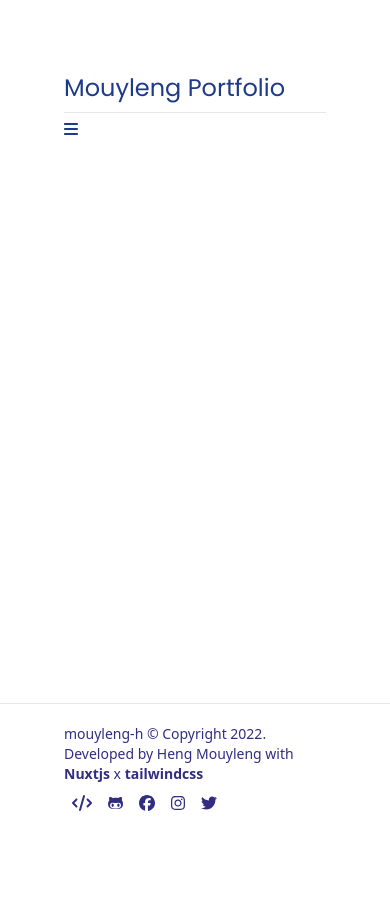
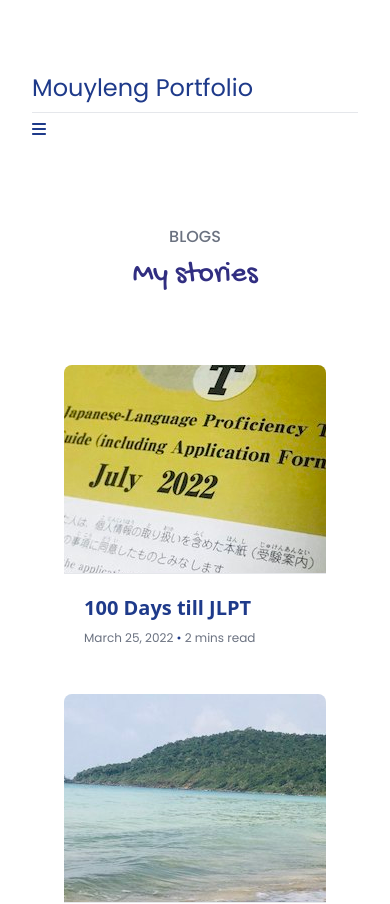
Before and after one commit to mouyleng2508/mouyleng-portfolio, a Nuxt app: page /blogs in a window 390 px wide. Shown: the top 904 px of the page. Before the commit the page ends 844 px from the top, so only its background shows below. Built offline with nearby package versions, Linux system fonts and the light colour scheme.

Commit message:
responsiveness and add some text

```diff
--- a/components/aboutcards.vue
+++ b/components/aboutcards.vue
@@ -78,20 +78,20 @@
         </div>
         <div class="font-normal text-sm">
           <div class="flex py-1">
-            <div class="w-1/5 font-medium">Name:</div>
-            <div class="w-4/5">{{ data.work.company }}</div>
+            <div class="w-1/3 font-medium">Name:</div>
+            <div class="w-2/3">{{ data.work.company }}</div>
           </div>
           <div class="flex py-1">
-            <div class="w-1/5 font-medium">Year:</div>
-            <div class="w-4/5">{{ data.work.year }}</div>
+            <div class="w-1/3 font-medium">Year:</div>
+            <div class="w-2/3">{{ data.work.year }}</div>
           </div>
           <div class="flex py-1">
-            <div class="w-1/5 font-medium">Description:</div>
+            <div class="w-1/3 font-medium">Description:</div>
             <div
               class="
-                w-4/5
+                w-2/3
                 overflow-ellipsis overflow-hidden
-                max-h-20
+                max-h-full
                 text-justify
               "
             >
--- /dev/null
+++ b/components/blog/card.vue
@@ -0,0 +1,45 @@
+<template>
+  <div class="max-w-screen-xl mx-auto">
+    <div class="grid grid-cols-1 md:grid-cols-2 md:gap-5 gap-7">
+      <div v-for="item in data.blogs" :key="item.index" class="">
+        <nuxt-link :to="`/blog/${item.id}`">
+          <div class="rounded max-w-lg hover:shadow-2xl">
+            <div>
+              <img
+                class="object-none h-52 w-full rounded-t-lg"
+                :src="item.image"
+                alt="Blog Image"
+              />
+            </div>
+            <hr />
+            <div class="p-5">
+              <a href="#">
+                <div class="mb-2 text-xl font-bold font-sans text-blue-900">
+                  {{ item.title }}
+                </div>
+              </a>
+              <div class="text-xs text-gray-500">
+                {{ item.date }}
+                <span><span class="text-blue-900">•</span> 2 mins read</span>
+              </div>
+            </div>
+          </div>
+        </nuxt-link>
+      </div>
+    </div>
+  </div>
+</template>
+
+<script>
+import data from "~/static/api/data.json";
+export default {
+  data() {
+    return {
+      data: data,
+    };
+  },
+};
+</script>
+
+<style lang="scss" scoped>
+</style>
--- a/components/introduction.vue
+++ b/components/introduction.vue
@@ -28,7 +28,8 @@
             >, Frontend Web Developer, Software Engineer, UX/UI Designer
           </div> -->
           <div class="leading-6 text-justify py-4">
-            {{ data.main.bio }}
+            {{ data.main.briefbio }}
+            <div>I hope you find something useful here. ٩(˘◡˘)۶</div>
           </div>
 
           <!-- <button
--- /dev/null
+++ b/components/selftraining.vue
@@ -0,0 +1,10 @@
+<template>
+  <div></div>
+</template>
+
+<script>
+export default {};
+</script>
+
+<style lang="scss" scoped>
+</style>
--- a/layouts/default.vue
+++ b/layouts/default.vue
@@ -1,6 +1,6 @@
 <template>
   <div class="font-poppins flex flex-col justify-between h-screen">
-    <nav class="px-16 lg:px-32 pt-16 text-blue-900">
+    <nav class="px-8 lg:px-32 pt-16 text-blue-900">
       <div class="flex items-center justify-between">
         <nuxt-link to="/" class="text-2xl font-poppins py-2 font-normal">
           Mouyleng Portfolio
@@ -32,7 +32,7 @@
                 class="font-normal p-2 hover:bg-blue-100 hover:rounded-md"
                 to="/about"
               >
-                ABOUT
+                About
               </nuxt-link>
             </div>
             <div class="pr-4 py-2 block lg:inline-block">
@@ -40,7 +40,7 @@
                 class="font-normal p-2 hover:bg-blue-100 hover:rounded-md"
                 to="/projects"
               >
-                PROJECT
+                Project
               </nuxt-link>
             </div>
             <div class="pr-4 py-2 block lg:inline-block">
@@ -48,9 +48,17 @@
                 class="font-normal p-2 hover:bg-blue-100 hover:rounded-md"
                 to="/contact"
               >
-                CONTACTS
+                Contact
               </nuxt-link>
             </div>
+            <!-- <div class="pr-4 py-2 block lg:inline-block">
+              <nuxt-link
+                class="font-normal p-2 hover:bg-blue-100 hover:rounded-md"
+                to="/blogs"
+              >
+                Blog
+              </nuxt-link>
+            </div> -->
             <div class="pr-8 py-2 lg:inline-block block">
               <div class="p-2 hover:bg-blue-100 hover:rounded-md font-normal">
                 <a href="/HengMouylengCV.pdf" download=""
@@ -78,10 +86,6 @@
       </div>
     </nav>
 
-    <!-- <button class="goTop" v-scroll="onScroll" v-if="isVisible" @click="toTop"> -->
-
-    <!-- </button> -->
-
     <nuxt />
 
     <footer>
@@ -90,7 +94,7 @@
         class="
           text-indigo-900
           py-5
-          px-16
+          px-8
           lg:px-32 lg:flex lg:justify-between lg:items-center
         "
       >
@@ -150,14 +154,6 @@ export default {
     toggle() {
       this.open = !this.open;
     },
-    scrollToTop() {
-      window.scrollTo(0, 0);
-    },
-    onScroll(e) {
-      if (typeof window === "undefined") return;
-      const top = window.pageYOffset || e.target.scrollTop || 0;
-      this.isVisible = top > 20;
-    },
     toTop() {
       window.scrollTo({
         top: 0,
--- /dev/null
+++ b/pages/blogs/_slug.vue
@@ -0,0 +1,17 @@
+<template>
+  <div class="px-8 lg:px-32 py-20">
+    <Title title="Blog" subtitle="Read my Stories" class="pt-0" />
+  </div>
+</template>
+
+<script>
+import Title from "~/components/title.vue";
+export default {
+  components: {
+    Title,
+  },
+};
+</script>
+
+<style lang="scss" scoped>
+</style>
--- /dev/null
+++ b/pages/blogs/index.vue
@@ -0,0 +1,19 @@
+<template>
+  <div class="px-16 lg:px-32 py-20">
+    <Title title="Blogs" subtitle="My stories" class="pt-0" />
+
+    <Card />
+  </div>
+</template>
+
+<script>
+import Card from "~/components/blog/card.vue";
+export default {
+  components: {
+    Card,
+  },
+};
+</script>
+
+<style lang="scss" scoped>
+</style>
--- a/pages/contact.vue
+++ b/pages/contact.vue
@@ -1,5 +1,5 @@
 <template>
-  <div class="px-28 lg:px-32 py-20">
+  <div class="px-16 lg:px-32 py-20">
     <Title title="Contact" subtitle="Get to Know Me" class="pt-0" />
 
     <div class="lg:grid lg:grid-cols-2 gap-6 text-blue-900 font-sans">
--- a/pages/projects.vue
+++ b/pages/projects.vue
@@ -1,5 +1,5 @@
 <template>
-  <div class="px-16 lg:px-32 py-20">
+  <div class="px-8 lg:px-32 py-20">
     <Title title="Projects" subtitle="Project Lists" class="pt-0" />
 
     <!-- Cards start here -->
@@ -7,7 +7,7 @@
       <div
         class="
           bg-blue-50
-          p-12
+          p-10
           text-blue-900
           relative
           max-h-84
@@ -36,13 +36,13 @@
             <div class="w-1/3 font-medium">Status:</div>
             <div class="w-2/3">{{ item.status }}</div>
           </div>
-          <div class="flex py-1 pb-4">
+          <div class="flex py-1">
             <div class="w-1/3 font-medium">Description:</div>
             <div
               class="
                 w-2/3
                 overflow-ellipsis overflow-hidden
-                max-h-20
+                max-h-full
                 text-justify
               "
             >
--- a/static/api/data.json
+++ b/static/api/data.json
@@ -11,8 +11,8 @@
         "profile": "/images/image1.jpg",
         "personalemail": "mouylengheng25@gmail.com",
         "phone": "+855 96 651 020 4",
-        "bio": "Hi, I'm Mouyleng from Pursat Province, Cambodia 🇰🇭 ! I am currently in my senior year majoring in Software Engineering in Kirirom Institute of Technology - KIT. I am passionate about UX/UI design and Frontend Web Developement. I have been working with these field for the past two years now. Coding is suck sometimes. So I have somethings else to occupy myself like design or doing somethings creative 💫 . Always accept new challenges. Willing to learn new things. Believe in Hardwork and Teamwork. Every succeess is not coincidental but it comes from working hard, commitment, learning and sacrifice. Hardwork pays off.",
-        "briefbio": "",
+        "bio": "Hi, I'm Mouyleng. I am a Software Engineering student in Kirirom Institute of Technology - KIT. I am a UX/UI designing and Frontend Web Developement intern in my university. Coding is suck sometimes. So I have somethings else to occupy myself like design or doing somethings creative 💫 . Always accept new challenges. Willing to learn new things. Believe in Hardwork and Teamwork. Every succeess is not coincidental but it comes from working hard, commitment, learning and sacrifice. Hardwork pays off.",
+        "briefbio": "Hi, I'm Mouyleng from Pursat Province, Cambodia 🇰🇭 ! I am currently in my senior year majoring in Software Engineering in Kirirom Institute of Technology - KIT. I like creative things 💫  like DIY, design, handmade thing, origami and so on. Recently just found a new hobby which is Dancing. It's fun. ",
         "pointofview": "Capability distress makes improvement.",
         "quote": {
             "text": "However tiresome it becomes never let yourself succum to despair.",
@@ -74,7 +74,7 @@
             "company": "Incubation Center",
             "date": "December 2020 ~ Present",
             "status": "In Progress",
-            "description": "One year experience with Vue.js as well as Nuxtjs, and Vueitfy. Developing an internal system with full of functionalities logics and dashboards with supporting of existing components and library. Another responsibility are call and use Rest API from database to display in the UI."
+            "description": "One year experience with Vue.js as well as Nuxtjs, and Vueitfy. Developing an internal system with full of functionalities logics and dashboards with supporting of existing components and library. Fetch data from RestAPI in database to display in UI."
         },
         {
             "title": "Data Science Research",
@@ -169,7 +169,7 @@
         },
         {
             "text": "Location",
-            "info": "No. 245, Peal Nhek I village, Peal Nhek I Commune, Pursat City, Pursat Province",
+            "info": "No. 245, Pheal Nhek I village, Phtes Prey Commune, Pursat City, Pursat Province",
             "icon": "map-location-dot"
         }
     ],
@@ -200,6 +200,22 @@
             "url": "https://www.instagram.com/_momoleng_/"
         }
     },
+    "blogs": [
+        {
+            "id": 1,
+            "title": "100 Days till JLPT",
+            "image": "/blogs/JLPT.jpg",
+            "date": "March 25, 2022",
+            "read": "2 mins"
+        },
+        {
+            "id": 2,
+            "title": "First Trip with the Girls",
+            "image": "/blogs/sea.jpg",
+            "date": "March 25, 2021",
+            "read": "2 mins"
+        }
+    ],
     "error": {
         "img": "/error/sad-face.png",
         "text": "Page Not Found"
```
Also changed, not shown: components/about.vue (+14 -59 lines), components/skillsets.vue (+5 -10 lines), static/blogs/JLPT.jpg (added), static/blogs/sea.jpg (added), 11 other files (tests, documents, lock files or other folders).
